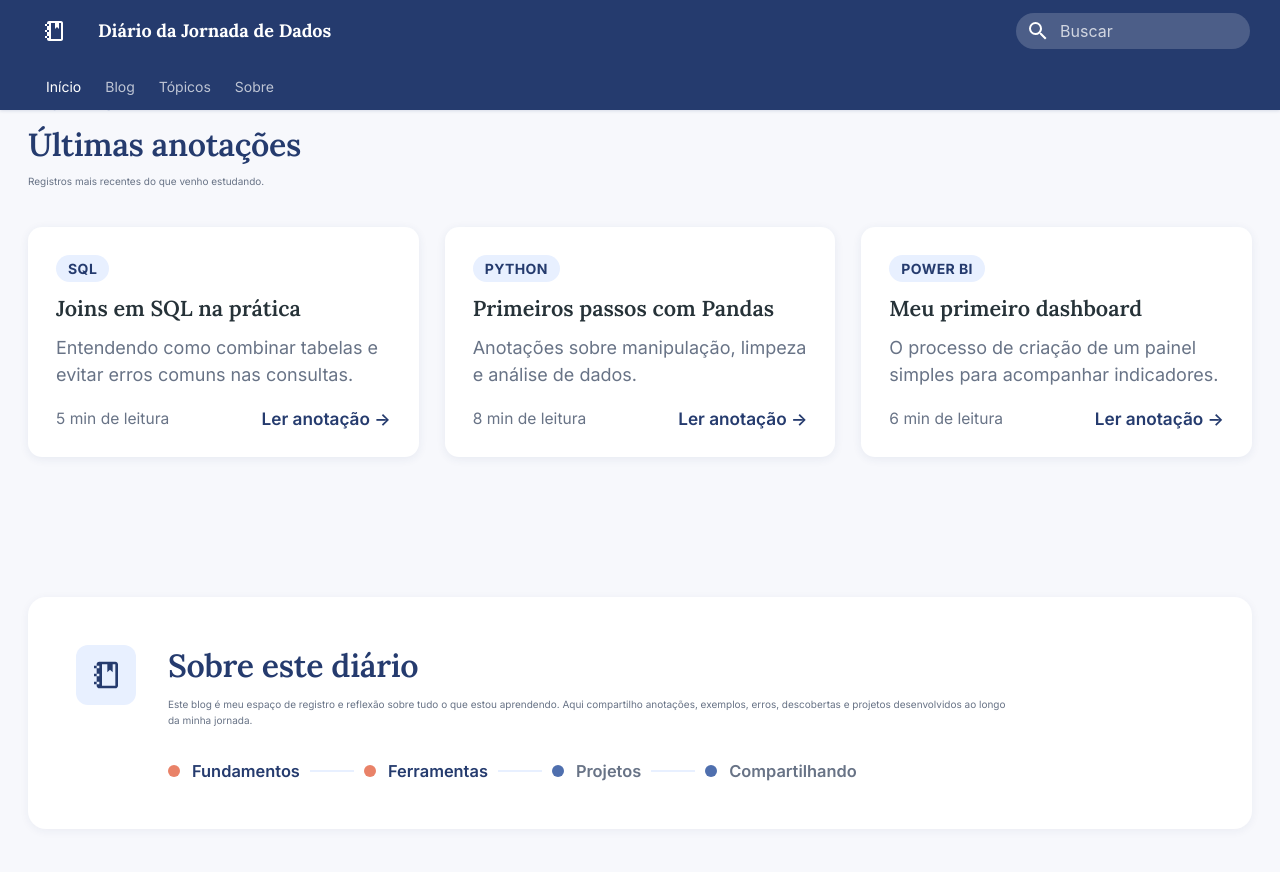
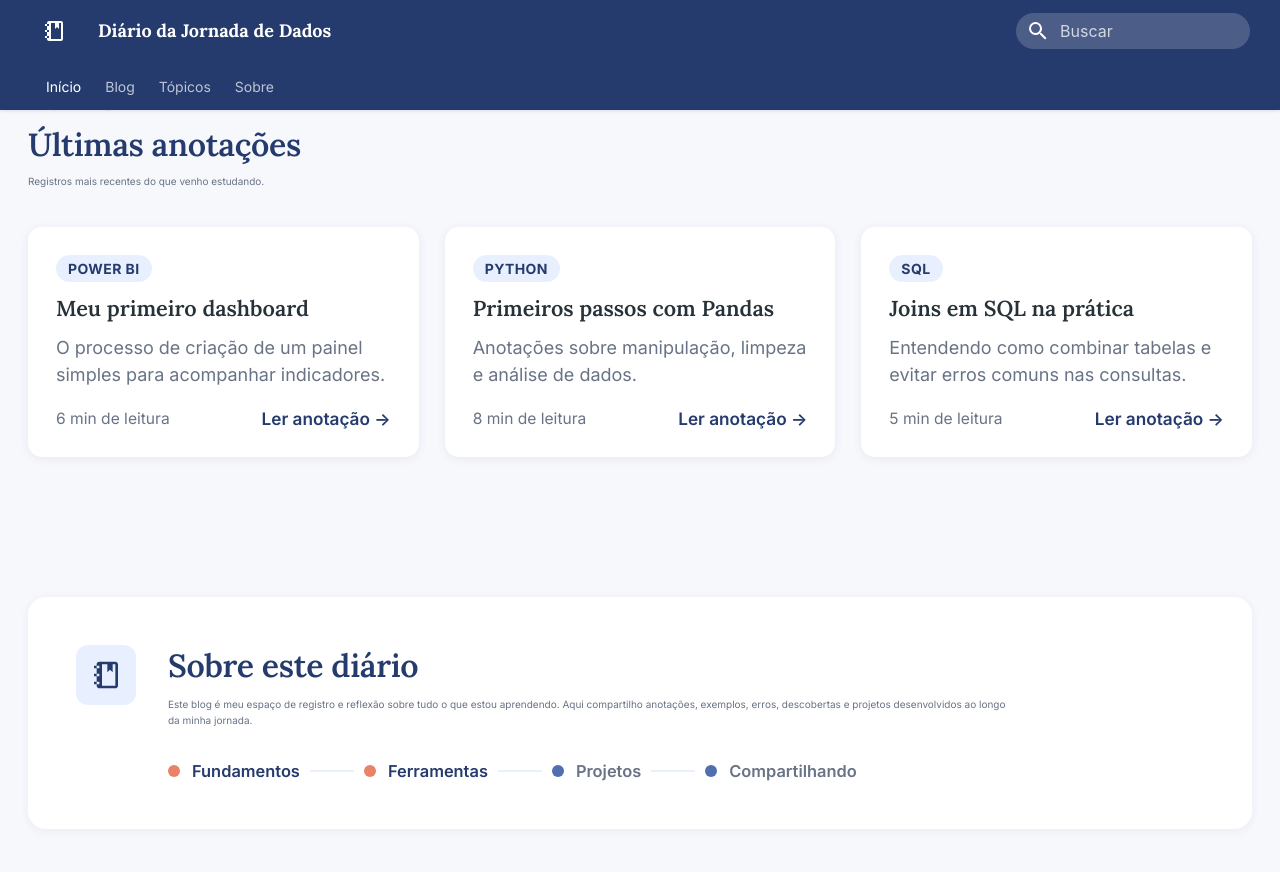
Before and after one commit to erica-luuz/diario-jornada-dados, an MkDocs documentation site: the page built from docs/index.md, in a window 1280 px wide and 900 px high, scrolled down 1360 px. Shown: the top 872 px of the window. Built offline with MkDocs 1.6.1 and Material for MkDocs 9.7.7, drawn with Linux system fonts in a browser that asks for light colours.

Commit message:
Torna os cartoes de ultimas anotacoes dinamicos
Os 3 cartoes da pagina inicial agora puxam automaticamente os posts
mais recentes do plugin de blog, em vez de precisar de edicao manual
a cada novo post publicado.

Co-Authored-By: Claude Sonnet 5 <noreply@anthropic.com>

```diff
--- a/overrides/home.html
+++ b/overrides/home.html
@@ -85,46 +85,33 @@
       </div>
     </section>
 
+    {% set blog_plugin = config.plugins.get("material/blog") %}
+    {% set latest_posts = blog_plugin.blog.posts[:3] if blog_plugin else [] %}
     <section class="diario-section diario-notes" aria-labelledby="notas-titulo">
       <p class="diario-section__eyebrow">Recentes</p>
       <h2 class="diario-section__title" id="notas-titulo">Últimas anotações</h2>
       <p class="diario-section__lead">Registros mais recentes do que venho estudando.</p>
-      <!-- Cartões atualizados manualmente: reflita aqui os 3 posts mais novos do blog -->
+      {% if latest_posts %}
         <div class="diario-notes__grid">
-        <a class="diario-note-card" href="{{ 'blog/2026/09/20/joins-em-sql-na-pratica/' | url }}">
+          {% for post in latest_posts %}
+            <a class="diario-note-card" href="{{ post.url | url }}">
               <div class="diario-note-card__top">
-            <span class="diario-tag">SQL</span>
+                {% if post.categories %}
+                  <span class="diario-tag">{{ post.categories[0].title }}</span>
+                {% endif %}
               </div>
-          <p class="diario-note-card__title">Joins em SQL na prática</p>
-          <p class="diario-note-card__desc">Entendendo como combinar tabelas e evitar erros comuns nas consultas.</p>
+              <p class="diario-note-card__title">{{ post.title }}</p>
+              <p class="diario-note-card__desc">{{ post.meta.description | d("", true) }}</p>
               <div class="diario-note-card__footer">
-            <span class="diario-note-card__read">5 min de leitura</span>
+                <span class="diario-note-card__read">{{ post.config.readtime }} min de leitura</span>
                 <span class="diario-note-card__link">Ler anotação →</span>
               </div>
             </a>
-        <a class="diario-note-card" href="{{ 'blog/2026/09/21/primeiros-passos-com-pandas/' | url }}">
-          <div class="diario-note-card__top">
-            <span class="diario-tag">Python</span>
+          {% endfor %}
         </div>
-          <p class="diario-note-card__title">Primeiros passos com Pandas</p>
-          <p class="diario-note-card__desc">Anotações sobre manipulação, limpeza e análise de dados.</p>
-          <div class="diario-note-card__footer">
-            <span class="diario-note-card__read">8 min de leitura</span>
-            <span class="diario-note-card__link">Ler anotação →</span>
-          </div>
-        </a>
-        <a class="diario-note-card" href="{{ 'blog/2026/09/22/meu-primeiro-dashboard/' | url }}">
-          <div class="diario-note-card__top">
-            <span class="diario-tag">Power BI</span>
-          </div>
-          <p class="diario-note-card__title">Meu primeiro dashboard</p>
-          <p class="diario-note-card__desc">O processo de criação de um painel simples para acompanhar indicadores.</p>
-          <div class="diario-note-card__footer">
-            <span class="diario-note-card__read">6 min de leitura</span>
-            <span class="diario-note-card__link">Ler anotação →</span>
-          </div>
-        </a>
-      </div>
+      {% else %}
+        <p class="diario-section__lead">Ainda não há anotações publicadas. Assim que você criar o primeiro post em <code>docs/blog/posts/</code>, ele aparece aqui automaticamente.</p>
+      {% endif %}
     </section>
 
     <section class="diario-section diario-about-wrap" aria-labelledby="sobre-titulo">
```
Also changed, not shown: docs/blog/posts/2026-09-16-comecando-a-jornada.md (+1 -0 lines), docs/blog/posts/2026-09-20-joins-em-sql-na-pratica.md (+1 -0 lines), docs/blog/posts/2026-09-21-primeiros-passos-com-pandas.md (+1 -0 lines), docs/blog/posts/2026-09-22-meu-primeiro-dashboard.md (+1 -0 lines). Lines whose indentation alone changed are shown as unchanged.
